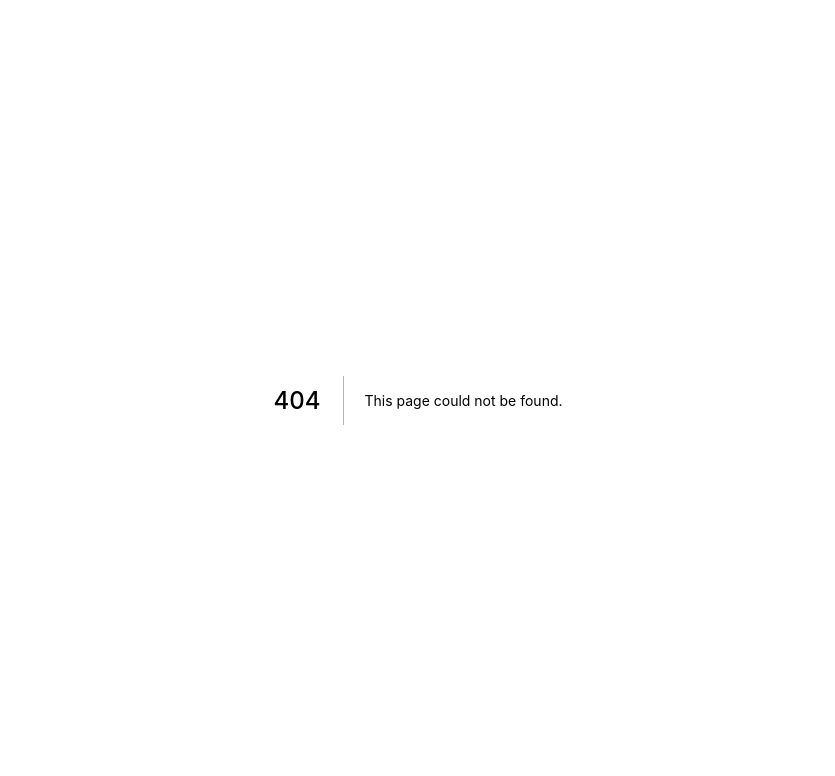
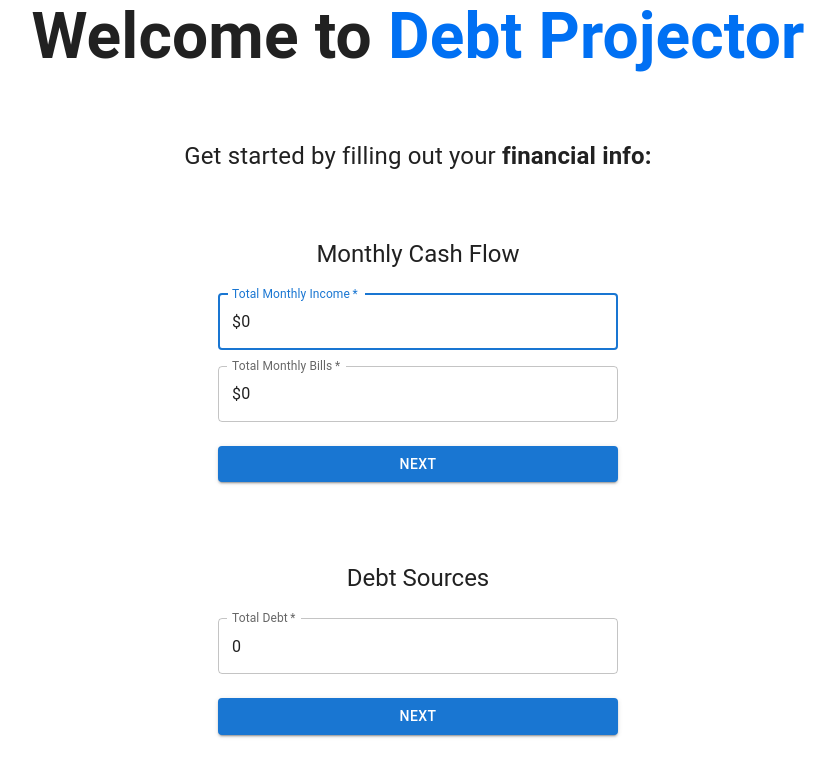
Before and after one commit to austinlkillian/scenario, a Next.js app: page /home/Home in a window 1280 px wide. Before the commit this address had no page. Shown: the top 776 px of the page, without its empty margins (222-1057 px from the left). Built offline with nearby package versions, Linux system fonts and the light colour scheme.

Commit message:
first commit

```diff
--- /dev/null
+++ b/pages/global-components/NumberFormatCustom.js
@@ -0,0 +1,24 @@
+import React, { forwardRef } from 'react'
+import NumberFormat from 'react-number-format';
+
+export default forwardRef(function NumberFormatCustom(props, ref) {
+  const { onChange, ...other } = props;
+
+  return (
+    <NumberFormat
+      {...other}
+      getInputRef={ref}
+      onValueChange={(values) => {
+        onChange({
+          target: {
+            name: props.name,
+            value: values.value,
+          },
+        });
+      }}
+      thousandSeparator
+      isNumericString
+      prefix="$"
+    />
+  );
+});
--- /dev/null
+++ b/pages/home/Home.js
@@ -0,0 +1,20 @@
+import React from 'react';
+import styles from '../../styles/Home.module.css';
+import CashFlowForm from './home-components/CashFlowForm';
+import DebtSourcesForm from './home-components/DebtSourcesForm';
+
+export default function Home() {
+  return (
+    <>
+      <h1 className={styles.title}>
+        Welcome to <span className={styles.textBlue}>Debt Projector</span>
+      </h1>
+
+      <p className={styles.description}>
+        Get started by filling out your <strong>financial info:</strong>
+      </p>
+      <CashFlowForm />
+      <DebtSourcesForm />
+    </>
+  );
+}
--- /dev/null
+++ b/pages/home/home-components/CashFlowForm.js
@@ -0,0 +1,91 @@
+import React, { useState } from 'react';
+import NumberFormatCustom from '../../global-components/NumberFormatCustom'
+import Button from '@mui/material/Button';
+import CssBaseline from '@mui/material/CssBaseline';
+import TextField from '@mui/material/TextField';
+import Grid from '@mui/material/Grid';
+import Box from '@mui/material/Box';
+import Typography from '@mui/material/Typography';
+import Container from '@mui/material/Container';
+import { createTheme, ThemeProvider } from '@mui/material/styles';
+
+const theme = createTheme();
+
+export default function CashFlowForm() {
+  const [values, setValues] = useState({
+    monthlyIncome: 0,
+    monthlyBills: 0,
+  });
+
+  const handleChange = (event) => {
+    setValues({
+      ...values,
+      [event.target.name]: event.target.value,
+    });
+  };
+
+  const handleSubmit = (event) => {
+    event.preventDefault();
+    console.log({
+      income: values.monthlyIncome,
+      bills: values.monthlyBills,
+    });
+  };
+
+  return (
+    <ThemeProvider theme={theme}>
+      <Container component="main" maxWidth="xs">
+        <CssBaseline />
+        <Box
+          sx={{
+            mt: 0,
+            display: 'flex',
+            flexDirection: 'column',
+            alignItems: 'center'
+          }}
+        >
+          <Typography component="h1" variant="h5">
+            Monthly Cash Flow
+          </Typography>
+          <Box component="form" noValidate onSubmit={handleSubmit} sx={{ mt: 3, minWidth: '400px' }}>
+            <Grid container spacing={2}>
+              <Grid item xs={12}>
+                <TextField
+                  id="monthlyIncome"
+                  name="monthlyIncome"
+                  label="Total Monthly Income"
+                  required
+                  fullWidth
+                  autoFocus
+                  value={values.monthlyIncome}
+                  onChange={handleChange}
+                  InputProps={{inputComponent: NumberFormatCustom}}
+                />
+              </Grid>
+              <Grid item xs={12}>
+                <TextField
+                  id="monthlyBills"
+                  name="monthlyBills"
+                  label="Total Monthly Bills"
+                  required
+                  fullWidth
+                  value={values.monthlyBills}
+                  onChange={handleChange}
+                  InputProps={{inputComponent: NumberFormatCustom}}
+                />
+              </Grid>
+            </Grid>
+            <Button
+              type="submit"
+              fullWidth
+              variant="contained"
+              sx={{ mt: 3, mb: 2 }}
+            >
+              Next
+            </Button>
+          </Box>
+        </Box>
+      </Container>
+    </ThemeProvider>
+  );
+}
--- /dev/null
+++ b/pages/home/home-components/DebtSourcesForm.js
@@ -0,0 +1,67 @@
+import React, { useState } from 'react';
+import Button from '@mui/material/Button';
+import CssBaseline from '@mui/material/CssBaseline';
+import TextField from '@mui/material/TextField';
+import Grid from '@mui/material/Grid';
+import Box from '@mui/material/Box';
+import Typography from '@mui/material/Typography';
+import Container from '@mui/material/Container';
+import { createTheme, ThemeProvider } from '@mui/material/styles';
+
+const theme = createTheme();
+
+export default function DebtSourcesForm() {
+  const [totalDebt, setTotalDebt] = useState(0)
+
+  const handleSubmit = (event) => {
+    event.preventDefault();
+    const data = new FormData(event.currentTarget);
+    console.log({
+      email: data.get('email'),
+      password: data.get('password'),
+    });
+  };
+
+  return (
+    <ThemeProvider theme={theme}>
+      <Container component="main" maxWidth="xs">
+        <CssBaseline />
+        <Box
+          sx={{
+            mt: 8,
+            display: 'flex',
+            flexDirection: 'column',
+            alignItems: 'center'
+          }}
+        >
+          <Typography component="h1" variant="h5">
+            Debt Sources
+          </Typography>
+          <Box component="form" noValidate onSubmit={handleSubmit} sx={{ mt: 3, minWidth: '400px' }}>
+            <Grid container spacing={2}>
+              <Grid item xs={12}>
+                <TextField
+                  required
+                  fullWidth
+                  id="totalDebt"
+                  label="Total Debt"
+                  name="totalDebt"
+                  value={totalDebt}
+                  onChange={(e) => setTotalDebt(e.tartget.value)}
+                />
+              </Grid>
+            </Grid>
+            <Button
+              type="submit"
+              variant="contained"
+              fullWidth
+              sx={{ mt: 3, mb: 2 }}
+            >
+              Next
+            </Button>
+          </Box>
+        </Box>
+      </Container>
+    </ThemeProvider>
+  );
+}
--- a/styles/Home.module.css
+++ b/styles/Home.module.css
@@ -26,6 +26,10 @@
   justify-content: center;
   align-items: center;
   flex-grow: 1;
+}
+
+.textBlue {
+  color: #0070f3;
 }
 
 .title a {
--- a/styles/globals.css
+++ b/styles/globals.css
@@ -14,3 +14,8 @@ a {
 * {
   box-sizing: border-box;
 }
+
+.highlight {
+  background: #0070f3;
+  color: white;
+}
```
Also changed, not shown: package.json (+6 -1 lines), pages/home/home-components/Randomizer.js (added, +78 -0 lines), pages/index.js (+8 -52 lines), 1 other file (tests, documents, lock files or other folders).
